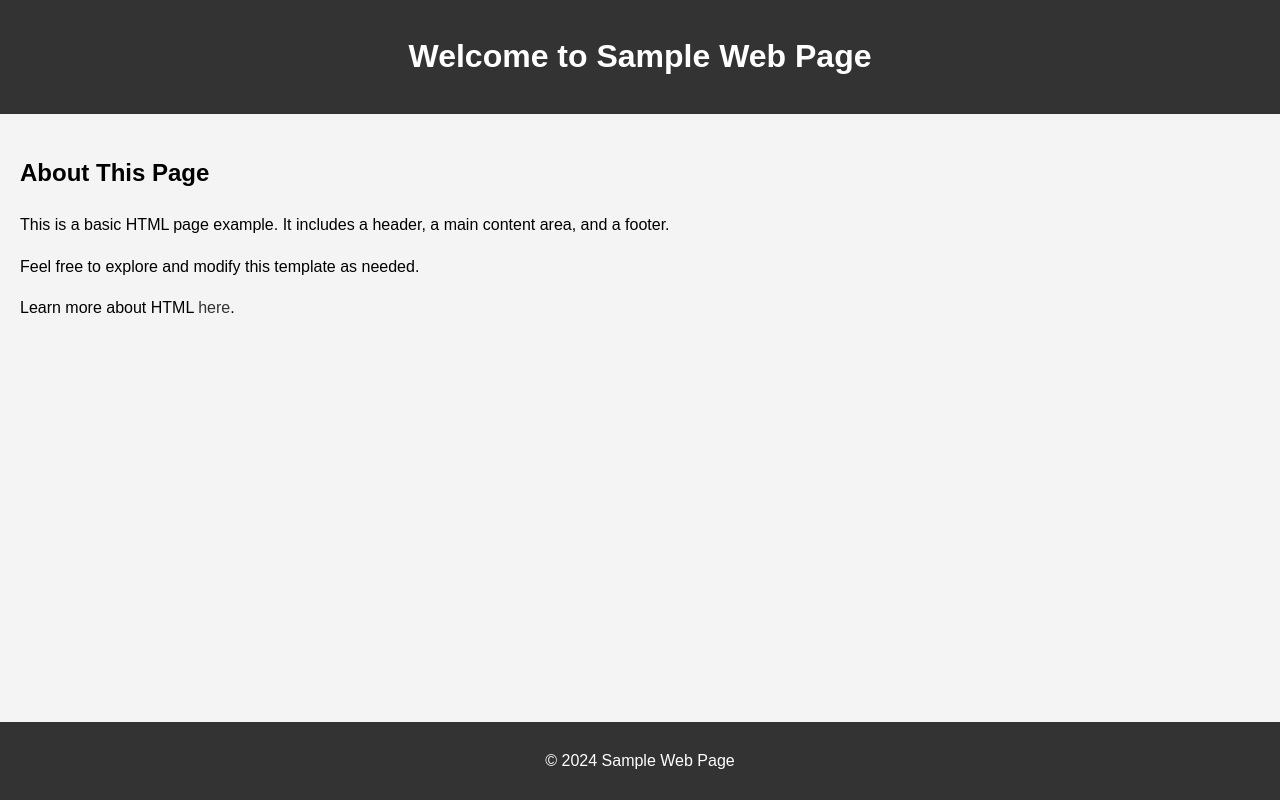
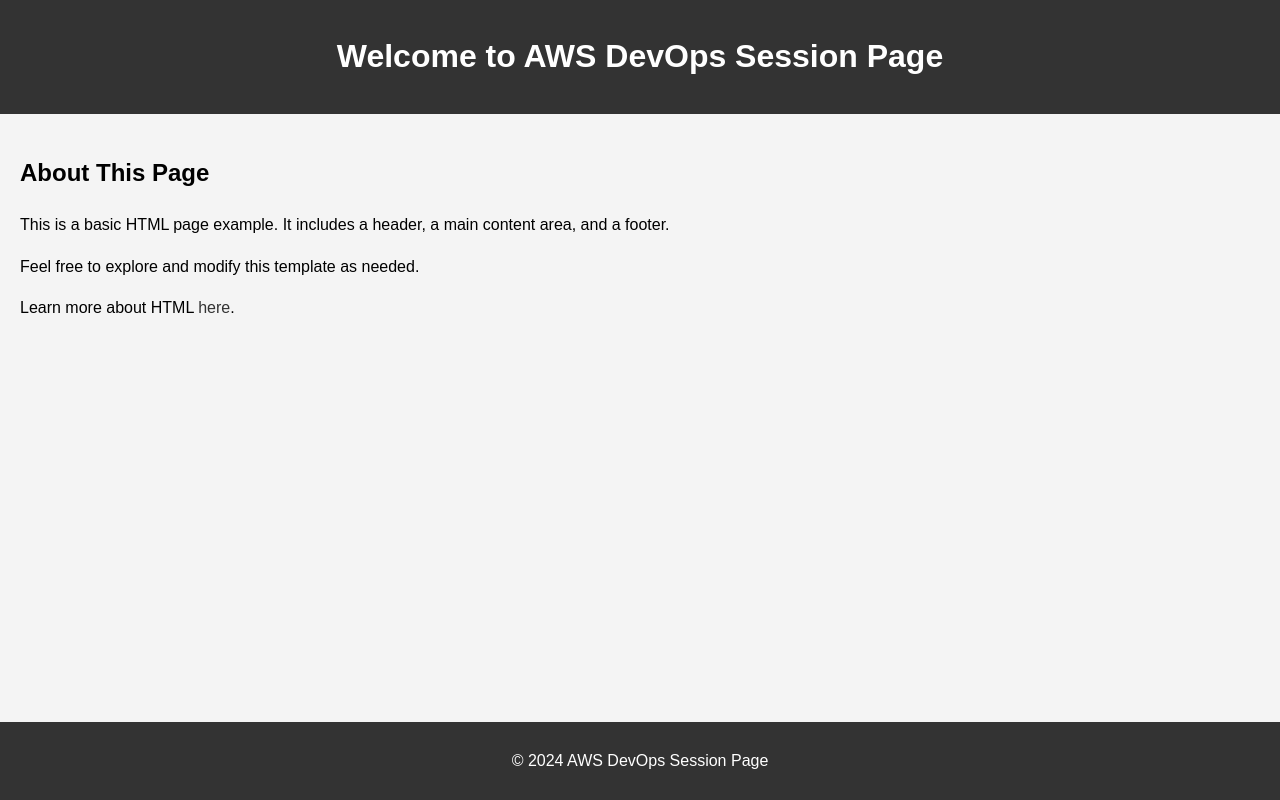
Before and after one commit to sid1177/aws-devops, a plain HTML site: page html/index.html in a window 1280 px wide. Drawn offline with Linux system fonts and the light colour scheme.

Commit message:
Update index.html

```diff
--- a/html/index.html
+++ b/html/index.html
@@ -41,7 +41,7 @@
 </head>
 <body>
     <header>
-        <h1>Welcome to Sample Web Page</h1>
+        <h1>Welcome to AWS DevOps Session Page</h1>
     </header>
     <main>
         <h2>About This Page</h2>
@@ -50,7 +50,7 @@
         <p>Learn more about HTML <a href="https://www.w3schools.com/html/" target="_blank">here</a>.</p>
     </main>
     <footer>
-        <p>&copy; 2024 Sample Web Page</p>
+        <p>&copy; 2024 AWS DevOps Session Page</p>
     </footer>
 </body>
 </html>
```
